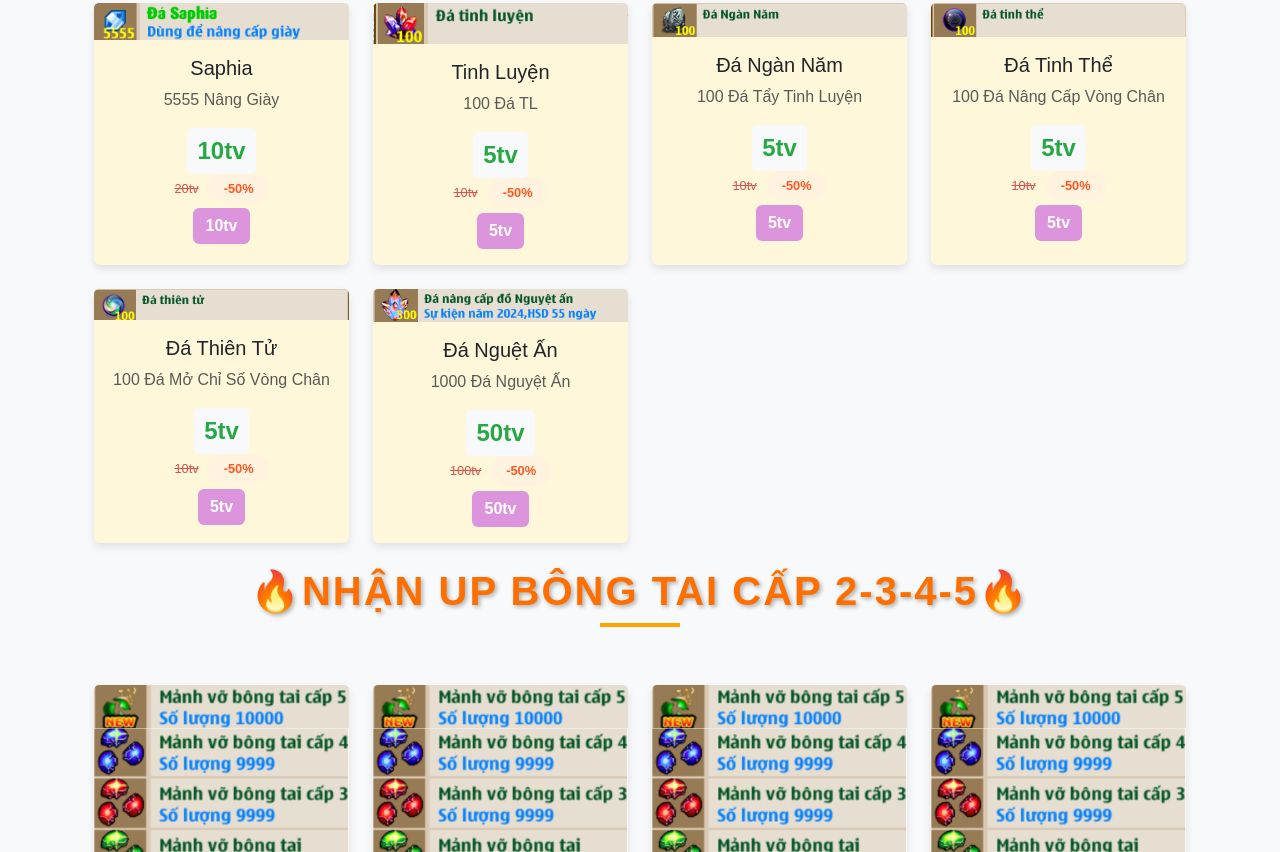
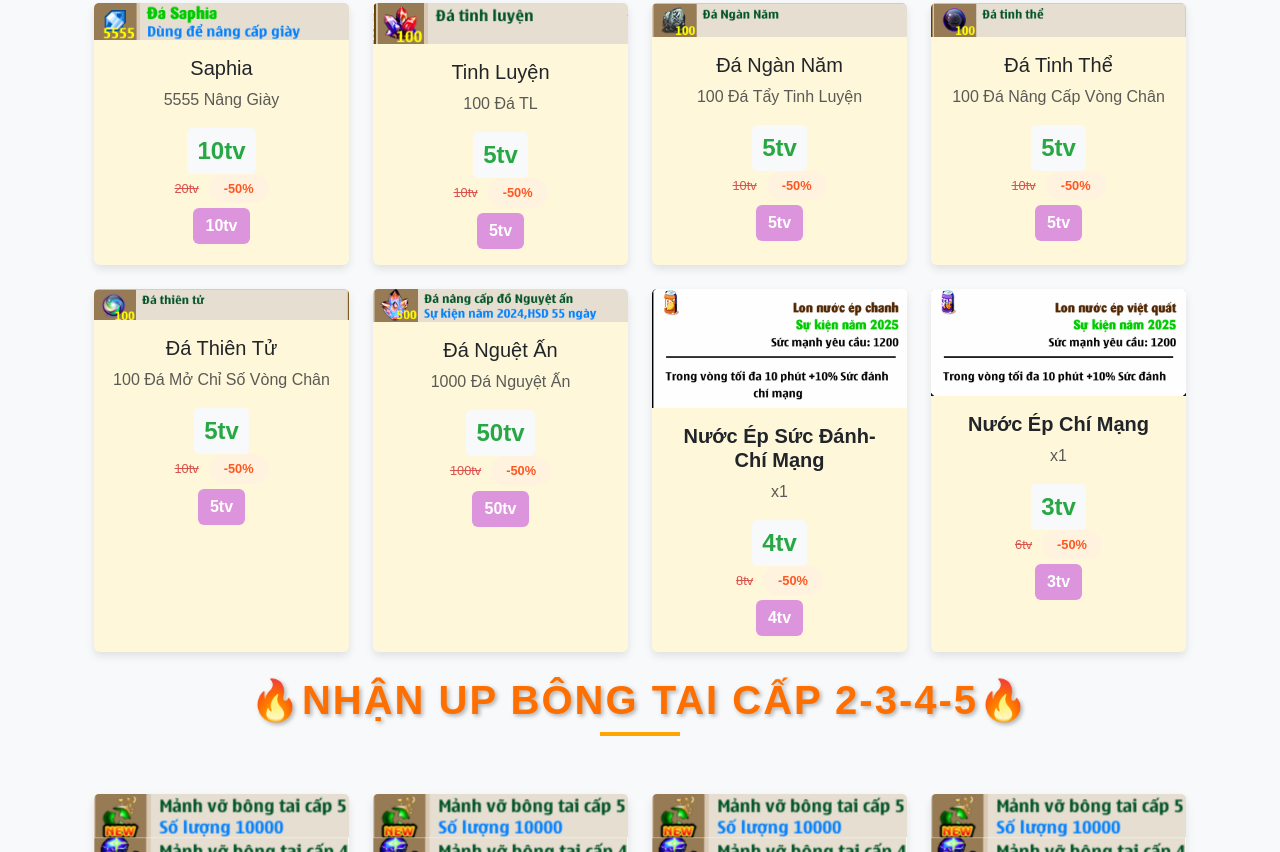
Before and after one commit to 12dam12/Jun3_SHOPMEOWWW, a plain HTML site: page index.html in a window 1280 px wide. Shown: the part 4612-5464 px from the top of the page. Drawn offline with nearby package versions, Linux system fonts and the light colour scheme.

Commit message:
thêm giá vài sản phẩm

```diff
--- a/index.html
+++ b/index.html
@@ -699,6 +699,7 @@
           </div>
         </div>
 
+
         <!-- phần khác -->
         <div class="container text-center mt-5">
           <h2 class="text-center mb-4 all-items-title">
@@ -784,15 +785,15 @@
               <p class="card-text text-muted">Mở đệ MaBu</p>
 
               <div class="price-container">
-                <span class="new-price">ngừng kinh doanh<u></u></span>
-                <div class="old-price-container">
-                  <span class="old-price">ngừng kinh doanh<u></u></span>
-                  <span class="discount">-50%</span>
-                </div>
-              </div>
-
-              <a href="https://zalo.me/84338344976" class="btn btn-primary"
-                >ngừng kinh doanh</a
+                <span class="new-price">300tv<u></u></span>
+                <div class="old-price-container">
+                  <span class="old-price">600tv<u></u></span>
+                  <span class="discount">-50%</span>
+                </div>
+              </div>
+
+              <a href="https://zalo.me/84338344976" class="btn btn-primary"
+                >300tv</a
               >
             </div>
           </div>
@@ -1283,6 +1284,65 @@
             </div>
           </div>
         </div>
+            <!-- nước ép sdcm -->
+         <div class="col-md-4 col-lg-3">
+          <div class="card h-100 custom-card">
+            <a href="./detail/detailCn.html">
+              <img
+                src="./image/necm.png"
+                class="card-img-top"
+                alt="Product Image"
+              />
+            </a>
+            <div class="card-body text-center">
+              <h5 class="card-title">
+                <span class="luxury-price fw-bold"> Nước Ép Sức Đánh-Chí Mạng</span>
+              </h5>
+              <p class="card-text text-muted">x1</p>
+              <div class="price-container">
+                <span class="new-price">4tv<u></u></span>
+                <div class="old-price-container">
+                  <span class="old-price">8tv<u></u></span>
+                  <span class="discount">-50%</span>
+                </div>
+              </div>
+              <a href="https://zalo.me/84338344976" class="btn btn-primary"
+                >4tv</a
+              >
+            </div>
+          </div>
+        </div>
+        <!-- nước ép sdcm -->
+
+          <!-- nước ép cm -->
+            <div class="col-md-4 col-lg-3">
+          <div class="card h-100 custom-card">
+            <a href="./detail/detailCn.html">
+              <img
+                src="./image/nesd.png"
+                class="card-img-top"
+                alt="Product Image"
+              />
+            </a>
+            <div class="card-body text-center">
+              <h5 class="card-title">
+                <span class="luxury-price fw-bold"> Nước Ép Chí Mạng</span>
+              </h5>
+              <p class="card-text text-muted">x1</p>
+              <div class="price-container">
+                <span class="new-price">3tv<u></u></span>
+                <div class="old-price-container">
+                  <span class="old-price">6tv<u></u></span>
+                  <span class="discount">-50%</span>
+                </div>
+              </div>
+              <a href="https://zalo.me/84338344976" class="btn btn-primary"
+                >3tv</a
+              >
+            </div>
+          </div>
+        </div>
+            <!-- nước ép cm -->
 
         <h2 class="text-center mb-4 all-items-title">
         🔥Nhận UP BÔNG TAI CẤP 2-3-4-5🔥
```
Also changed, not shown: image/necm.png (added), image/nesd.png (added).
